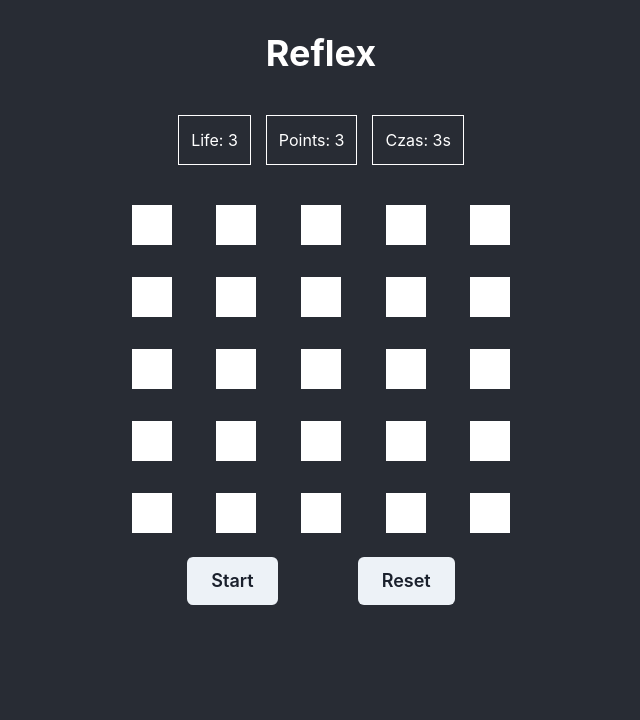
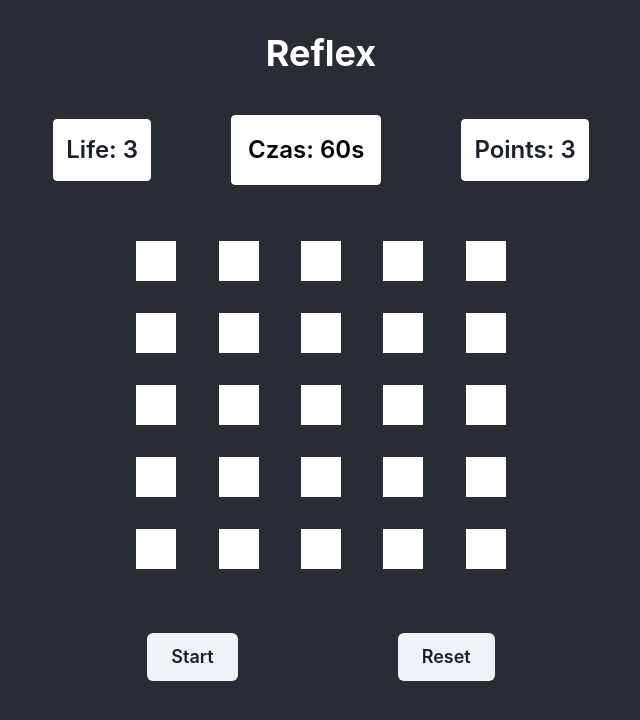
Before and after one commit to CreinTechnology/crein-reflex-game, a React (Create React App) app: page / in a window 1280 px wide. Shown: the top 720 px of the page, without its empty margins (319-959 px from the left). Built offline with nearby package versions, Linux system fonts and the light colour scheme.

Commit message:
style: add font weight and size and set position

```diff
--- a/src/App.tsx
+++ b/src/App.tsx
@@ -1,6 +1,7 @@
 import {
   Box,
   ChakraProvider,
+  Flex,
   Heading,
   HStack,
   Stack,
@@ -13,24 +14,50 @@ import { RenderRow } from "./components/RenderRow";
 const App = () => {
   const displayLifeInfo = (lifeAmount: number) => {
     return (
-      <Box border="1px solid white" padding={3}>
-        <Text color="white">Life: {lifeAmount}</Text>
+      <Box
+        border="1px solid white"
+        padding={3}
+        backgroundColor="white"
+        borderRadius={4}
+      >
+        <Text fontWeight="semibold" fontSize="2xl" cursor="default">
+          Life: {lifeAmount}
+        </Text>
       </Box>
     );
   };
 
   const displayPointsInfo = (pointsAmount: number) => {
     return (
-      <Box border="1px solid white" padding={3}>
-        <Text color="white">Points: {pointsAmount}</Text>
+      <Box
+        border="1px solid white"
+        padding={3}
+        backgroundColor="white"
+        borderRadius={4}
+      >
+        <Text cursor="default" fontWeight="semibold" fontSize="2xl">
+          Points: {pointsAmount}
+        </Text>
       </Box>
     );
   };
 
   const displayTimer = (time: number) => {
     return (
-      <Box border="1px solid white" padding={3}>
-        <Text color="white">Czas: {time}s</Text>
+      <Box
+        border="1px solid white"
+        padding={4}
+        backgroundColor="white"
+        borderRadius={4}
+      >
+        <Text
+          cursor="default"
+          fontWeight="semibold"
+          color="black"
+          fontSize="2xl"
+        >
+          Czas: {time}s
+        </Text>
       </Box>
     );
   };
@@ -38,7 +65,7 @@ const App = () => {
   return (
     <ChakraProvider>
       <Stack backgroundColor="#282c34" padding={4} minHeight="100vh">
-        <Heading color="white" textAlign="center" padding={4}>
+        <Heading as="h1" color="white" textAlign="center" padding={4}>
           Reflex
         </Heading>
 
@@ -47,20 +74,27 @@ const App = () => {
             align="center"
             justifyContent="space-evenly"
             margin="0 auto"
-            spacing={15}
+            spacing={20}
           >
             {displayLifeInfo(3)}
+            {displayTimer(60)}
             {displayPointsInfo(3)}
-            {displayTimer(3)}
           </HStack>
         </Stack>
 
-        <Stack>
+        <Stack padding={4}>
           <RenderRow rowNumber={5}>
             <GridView rowElementsAmount={5} />
           </RenderRow>
         </Stack>
-        <HStack align="center" justify="center" spacing={20}>
+
+        <HStack
+          display="flex"
+          flexDirection="row"
+          justifyContent="center"
+          paddingTop={6}
+          spacing={40}
+        >
           <Button size="lg">Start</Button>
           <Button size="lg">Reset</Button>
         </HStack>
--- a/src/components/gridView.tsx
+++ b/src/components/gridView.tsx
@@ -16,6 +16,7 @@ export const GridView: FC<GridViewProps> = (props) => {
           height="40px"
           border="1px solid white"
           backgroundColor="white"
+          cursor="pointer"
         ></Box>
       );
     });
```
